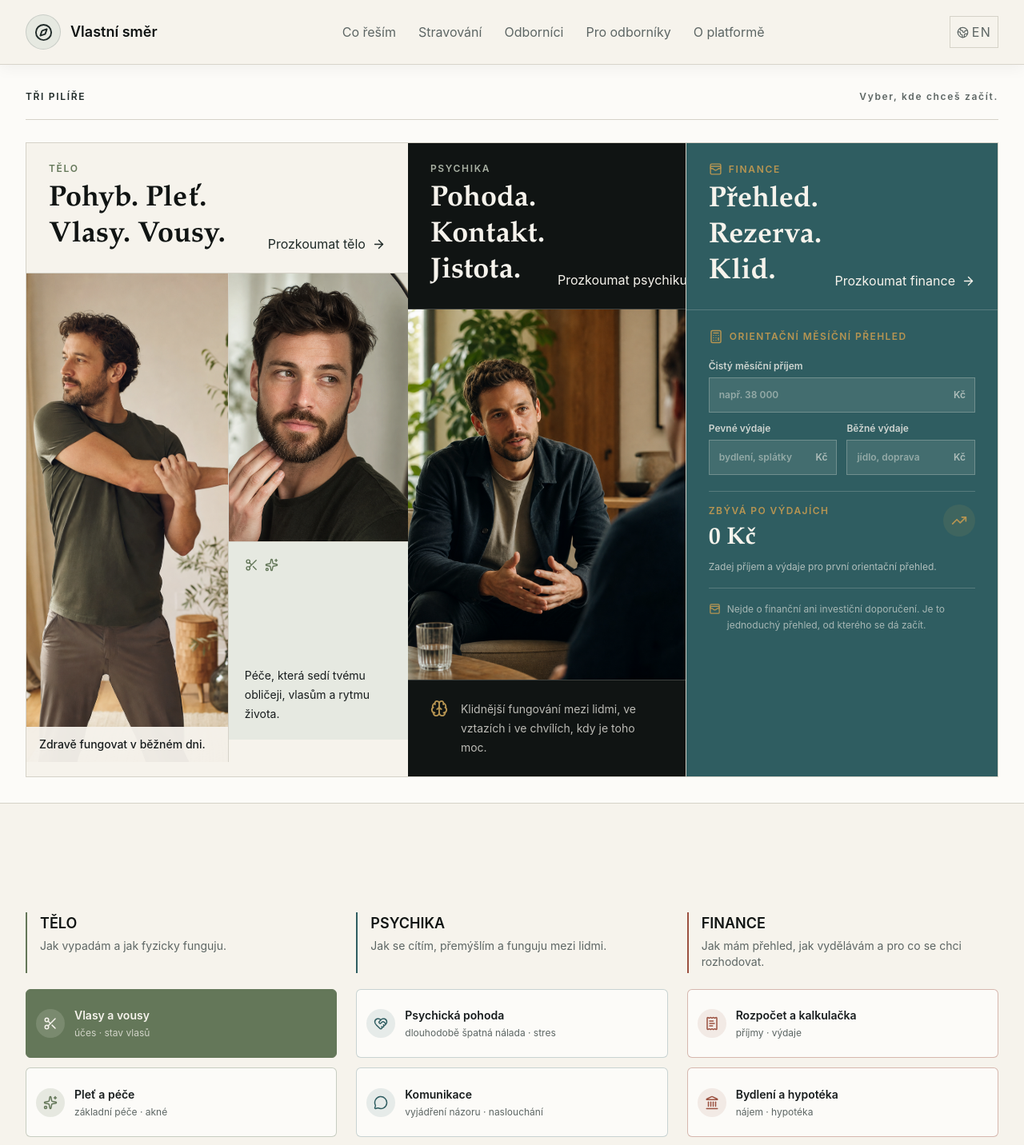
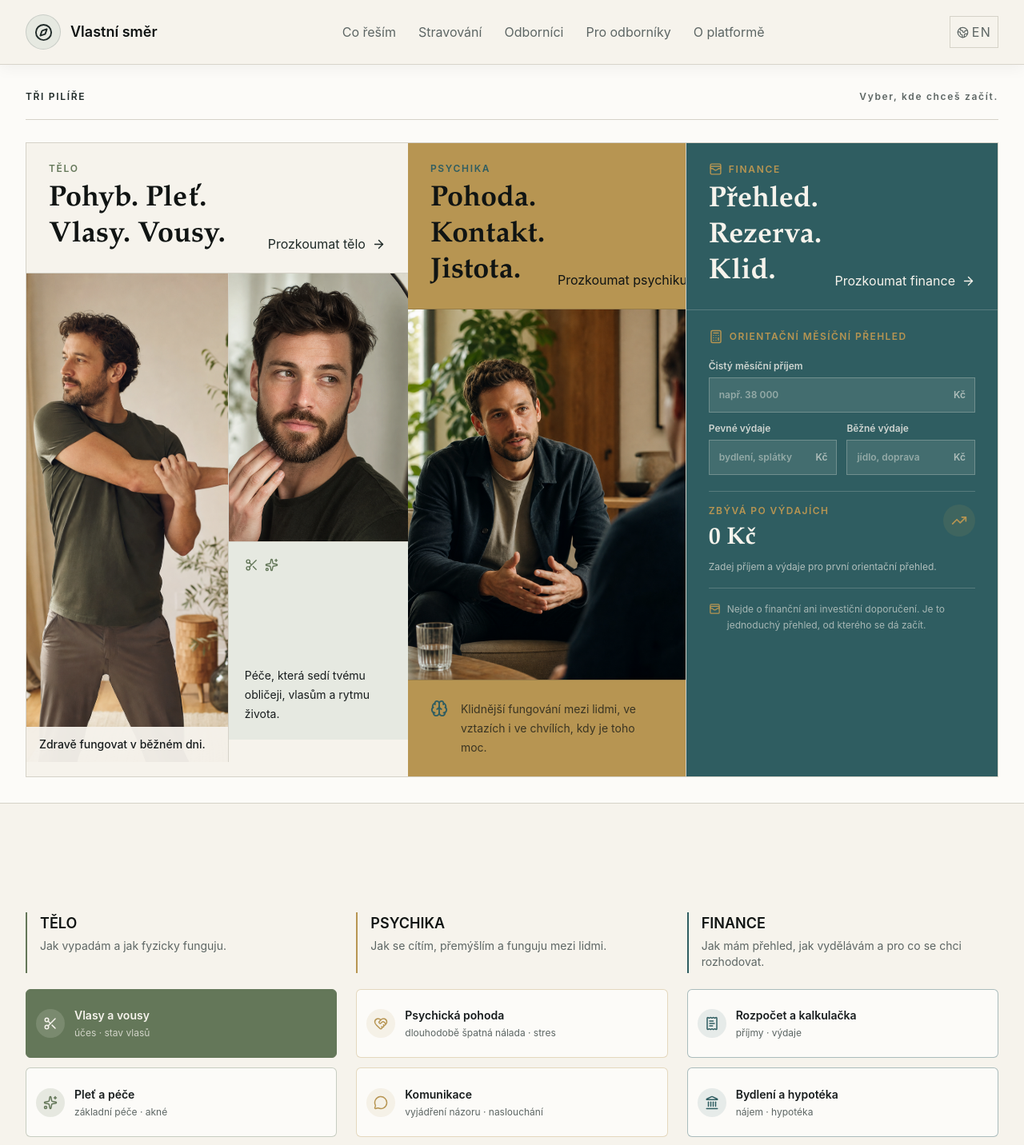
Before and after one commit to NeoCZ0101/CZECH-HORSE, a Next.js app: page / in a window 1280 px wide. Shown: the top 1432 px of the page at 80% size. Built offline with nearby package versions, Linux system fonts and the light colour scheme.

Commit message:
Align homepage pillar colours

```diff
--- a/components/home/body-mind-map.tsx
+++ b/components/home/body-mind-map.tsx
@@ -58,8 +58,8 @@ function AreaNode({ area, active, onSelect }: { area: HomeArea; active: boolean;
   const isMind = area.pillar === "mind";
   const theme = isMind
     ? active
-      ? "border-petrol bg-petrol text-cream"
-      : "border-petrol/25 bg-surface text-ink hover:border-petrol hover:bg-petrol/10"
+      ? "border-amber bg-amber text-forest-deep"
+      : "border-amber/35 bg-surface text-ink hover:border-amber hover:bg-amber/10"
     : active
       ? "border-olive bg-olive text-cream"
       : "border-olive/35 bg-surface text-ink hover:border-olive hover:bg-olive/10";
@@ -73,12 +73,12 @@ function AreaNode({ area, active, onSelect }: { area: HomeArea; active: boolean;
       onMouseEnter={() => onSelect(area)}
       className={`flex min-h-[5.4rem] w-full items-center gap-3 rounded-[6px] border p-3 text-left transition duration-200 ${theme}`}
     >
-      <span className={active ? "grid h-9 w-9 shrink-0 place-items-center rounded-full bg-cream/15" : isMind ? "grid h-9 w-9 shrink-0 place-items-center rounded-full bg-petrol/10 text-petrol" : "grid h-9 w-9 shrink-0 place-items-center rounded-full bg-olive/15 text-olive"}>
+      <span className={active ? "grid h-9 w-9 shrink-0 place-items-center rounded-full bg-cream/15" : isMind ? "grid h-9 w-9 shrink-0 place-items-center rounded-full bg-amber/10 text-amber" : "grid h-9 w-9 shrink-0 place-items-center rounded-full bg-olive/15 text-olive"}>
         <AreaIcon areaId={area.id} size={18} />
       </span>
       <span className="min-w-0">
         <span className="block text-sm font-semibold leading-5">{area.shortTitle}</span>
-        <span className={active ? "mt-1 block text-xs leading-4 text-cream/75" : "mt-1 block text-xs leading-4 text-muted"}>
+        <span className={active ? isMind ? "mt-1 block text-xs leading-4 text-forest-deep/70" : "mt-1 block text-xs leading-4 text-cream/75" : "mt-1 block text-xs leading-4 text-muted"}>
           {area.topics.slice(0, 2).join(" · ")}
         </span>
       </span>
@@ -88,8 +88,8 @@ function AreaNode({ area, active, onSelect }: { area: HomeArea; active: boolean;
 
 function FinanceNode({ area, active, onSelect }: { area: FinanceArea; active: boolean; onSelect: (area: FinanceArea) => void }) {
   const theme = active
-    ? "border-terracotta bg-terracotta text-cream"
-    : "border-terracotta/40 bg-surface text-ink hover:border-terracotta hover:bg-terracotta/10";
+    ? "border-petrol bg-petrol text-cream"
+    : "border-petrol/40 bg-surface text-ink hover:border-petrol hover:bg-petrol/10";
 
   return (
     <button
@@ -100,7 +100,7 @@ function FinanceNode({ area, active, onSelect }: { area: FinanceArea; active: bo
       onMouseEnter={() => onSelect(area)}
       className={`flex min-h-[5.4rem] w-full items-center gap-3 rounded-[6px] border p-3 text-left transition duration-200 ${theme}`}
     >
-      <span className={active ? "grid h-9 w-9 shrink-0 place-items-center rounded-full bg-cream/15" : "grid h-9 w-9 shrink-0 place-items-center rounded-full bg-terracotta/10 text-terracotta"}>
+      <span className={active ? "grid h-9 w-9 shrink-0 place-items-center rounded-full bg-cream/15" : "grid h-9 w-9 shrink-0 place-items-center rounded-full bg-petrol/10 text-petrol"}>
         <FinanceIcon areaId={area.id} size={18} />
       </span>
       <span className="min-w-0">
@@ -115,7 +115,7 @@ function FinanceNode({ area, active, onSelect }: { area: FinanceArea; active: bo
 
 function MobileAreaList({ title, description, areas, isMind }: { title: string; description: string; areas: HomeArea[]; isMind: boolean }) {
   const router = useRouter();
-  const tone = isMind ? "text-petrol" : "text-olive";
+  const tone = isMind ? "text-amber" : "text-olive";
 
   return (
     <div>
@@ -126,7 +126,7 @@ function MobileAreaList({ title, description, areas, isMind }: { title: string;
           <details key={area.id} className="group border-b border-sand last:border-b-0">
             <summary onClick={() => area.id === "stravovani" ? router.push("/stravovani") : undefined} className="flex min-h-16 cursor-pointer list-none items-center justify-between gap-3 py-3 text-left marker:content-none">
               <span className="flex min-w-0 items-center gap-3">
-                <span className={isMind ? "grid h-9 w-9 shrink-0 place-items-center rounded-full bg-petrol/10 text-petrol" : "grid h-9 w-9 shrink-0 place-items-center rounded-full bg-olive/15 text-olive"}>
+                <span className={isMind ? "grid h-9 w-9 shrink-0 place-items-center rounded-full bg-amber/10 text-amber" : "grid h-9 w-9 shrink-0 place-items-center rounded-full bg-olive/15 text-olive"}>
                   <AreaIcon areaId={area.id} size={18} />
                 </span>
                 <span className="text-sm font-semibold text-ink">{area.title}</span>
@@ -152,14 +152,14 @@ function MobileAreaList({ title, description, areas, isMind }: { title: string;
 function MobileFinanceList() {
   return (
     <div>
-      <p className="text-sm font-semibold text-terracotta">FINANCE</p>
+      <p className="text-sm font-semibold text-petrol">FINANCE</p>
       <p className="mt-1 text-sm leading-6 text-muted">Jak mám přehled, jak vydělávám a pro co se chci rozhodovat.</p>
       <div className="mt-4 border-y border-sand">
         {financeAreas.map((area) => (
           <details key={area.id} className="group border-b border-sand last:border-b-0">
             <summary className="flex min-h-16 cursor-pointer list-none items-center justify-between gap-3 py-3 text-left marker:content-none">
               <span className="flex min-w-0 items-center gap-3">
-                <span className="grid h-9 w-9 shrink-0 place-items-center rounded-full bg-terracotta/10 text-terracotta">
+                <span className="grid h-9 w-9 shrink-0 place-items-center rounded-full bg-petrol/10 text-petrol">
                   <FinanceIcon areaId={area.id} size={18} />
                 </span>
                 <span className="text-sm font-semibold text-ink">{area.title}</span>
@@ -170,7 +170,7 @@ function MobileFinanceList() {
               <p className="text-sm leading-6 text-muted">{area.description}</p>
               <p className="mt-3 text-xs font-semibold uppercase tracking-[0.1em] text-muted">Témata</p>
               <p className="mt-1 text-sm leading-6 text-ink">{area.topics.join(" · ")}</p>
-              <Link href="#finance-kalkulacka" className="mt-4 inline-flex items-center gap-2 text-sm font-semibold text-terracotta">
+              <Link href="#finance-kalkulacka" className="mt-4 inline-flex items-center gap-2 text-sm font-semibold text-petrol">
                 Otevřít finanční přehled
                 <ArrowRight aria-hidden size={16} />
               </Link>
@@ -201,7 +201,7 @@ export function BodyMindMap() {
             </div>
 
             <div>
-              <div className="min-h-[4.75rem] border-l-2 border-petrol pl-4">
+              <div className="min-h-[4.75rem] border-l-2 border-amber pl-4">
                 <p className="text-lg font-semibold text-forest-deep">PSYCHIKA</p>
                 <p className="mt-1 text-sm leading-5 text-muted">Jak se cítím, přemýšlím a funguju mezi lidmi.</p>
               </div>
@@ -211,7 +211,7 @@ export function BodyMindMap() {
             </div>
 
             <div>
-              <div className="min-h-[4.75rem] border-l-2 border-terracotta pl-4">
+              <div className="min-h-[4.75rem] border-l-2 border-petrol pl-4">
                 <p className="text-lg font-semibold text-forest-deep">FINANCE</p>
                 <p className="mt-1 text-sm leading-5 text-muted">Jak mám přehled, jak vydělávám a pro co se chci rozhodovat.</p>
               </div>
--- a/components/home/home-hero.tsx
+++ b/components/home/home-hero.tsx
@@ -62,19 +62,19 @@ export function HomeHero() {
             </div>
           </section>
 
-          <section className="flex min-h-[39rem] flex-col bg-forest-deep text-cream sm:min-h-[44rem]" aria-labelledby="hero-mind-title">
-            <div className="flex flex-col gap-4 border-b border-cream/20 px-5 py-5 sm:flex-row sm:items-end sm:justify-between sm:px-7 sm:py-6">
+          <section className="flex min-h-[39rem] flex-col bg-amber text-forest-deep sm:min-h-[44rem]" aria-labelledby="hero-mind-title">
+            <div className="flex flex-col gap-4 border-b border-forest/20 px-5 py-5 sm:flex-row sm:items-end sm:justify-between sm:px-7 sm:py-6">
               <div>
-                <p className="text-xs font-semibold tracking-[0.14em] text-sage">PSYCHIKA</p>
+                <p className="text-xs font-semibold tracking-[0.14em] text-petrol">PSYCHIKA</p>
                 <h2 id="hero-mind-title" className="mt-2 font-display text-3xl font-semibold leading-tight sm:text-4xl">Pohoda. Kontakt. Jistota.</h2>
               </div>
-              <Link href="#mapa-cloveka" className="inline-flex shrink-0 items-center gap-2 text-sm font-semibold text-cream transition hover:text-amber">
+              <Link href="#mapa-cloveka" className="inline-flex shrink-0 items-center gap-2 text-sm font-semibold text-forest-deep transition hover:text-petrol">
                 Prozkoumat psychiku
                 <ArrowRight aria-hidden size={17} />
               </Link>
             </div>
 
-            <figure className="relative min-h-[25rem] flex-1 border-b border-cream/20 sm:min-h-[29rem]">
+            <figure className="relative min-h-[25rem] flex-1 border-b border-forest/20 sm:min-h-[29rem]">
               <Image
                 src="/hero-psychology.png"
                 alt="Muž v klidném otevřeném rozhovoru v příjemném interiéru."
@@ -85,8 +85,8 @@ export function HomeHero() {
             </figure>
 
             <div className="grid gap-4 px-5 py-5 sm:grid-cols-[auto_1fr] sm:px-7 sm:py-6">
-              <Brain className="text-amber" aria-hidden size={22} />
-              <p className="text-sm leading-6 text-cream/75">Klidnější fungování mezi lidmi, ve vztazích i ve chvílích, kdy je toho moc.</p>
+              <Brain className="text-petrol" aria-hidden size={22} />
+              <p className="text-sm leading-6 text-forest-deep/75">Klidnější fungování mezi lidmi, ve vztazích i ve chvílích, kdy je toho moc.</p>
             </div>
           </section>
 
```
